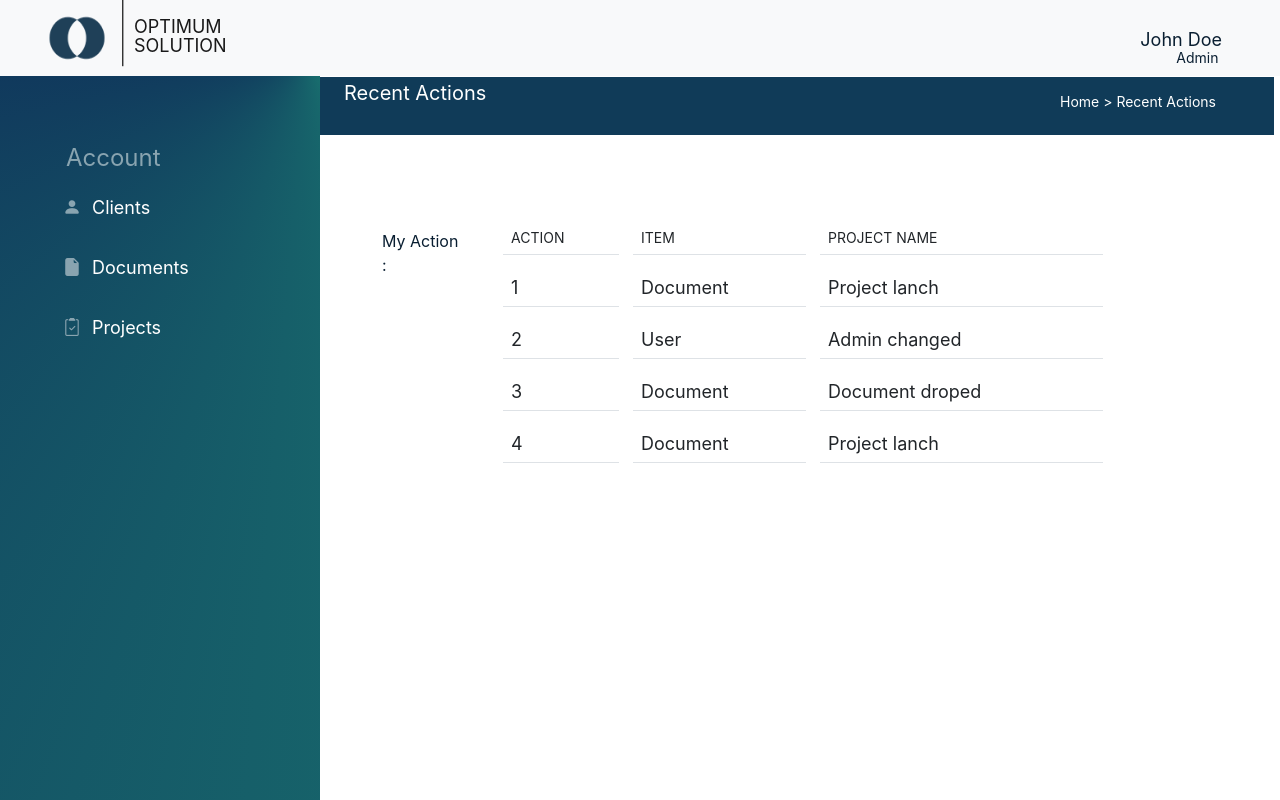
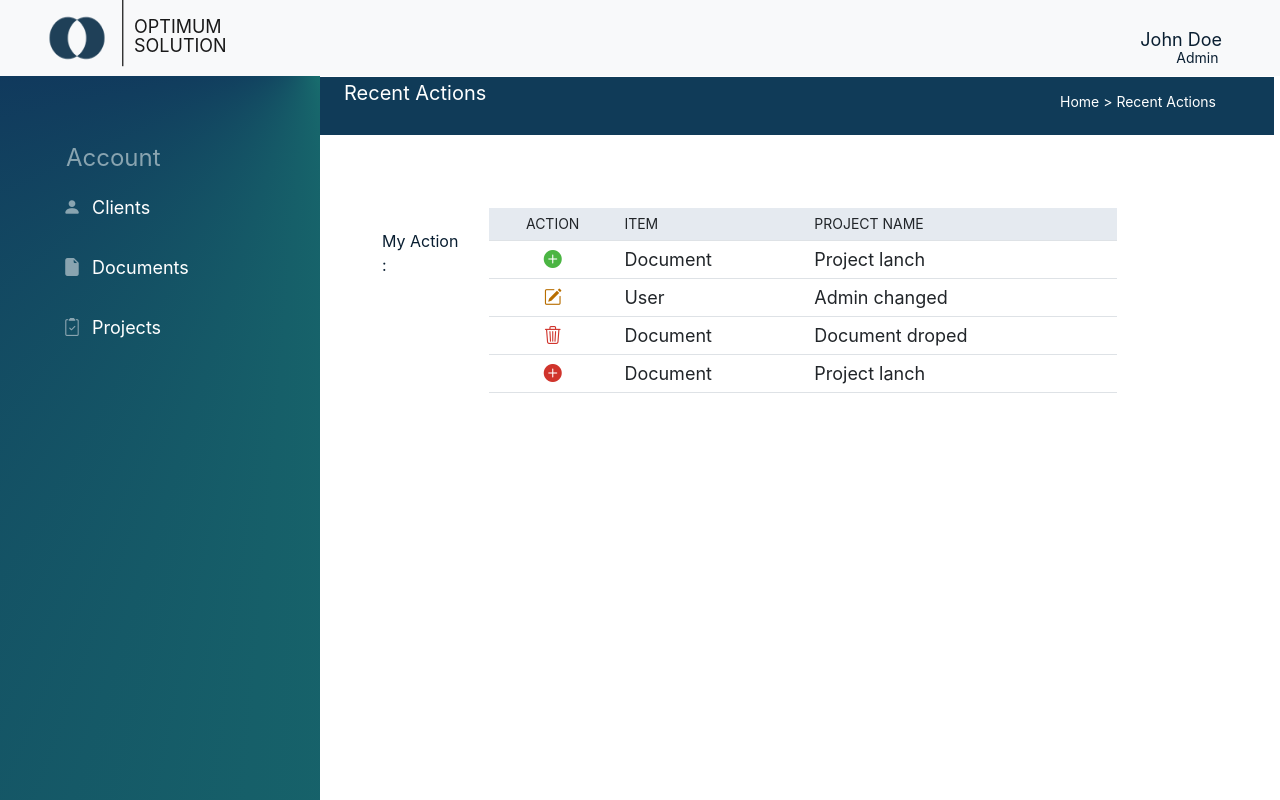
Before and after one commit to dev-solumada/Interface-IA, a React (Create React App) app: page /home in a window 1280 px wide. Built offline with nearby package versions, Linux system fonts and the light colour scheme.

Commit message:
component Accueil

```diff
--- a/src/components/Accueil.css
+++ b/src/components/Accueil.css
@@ -10,6 +10,7 @@
 .thead-color{
     font-size: 14px;
     line-height: 16px;
+    background: rgba(7, 54, 108, 0.1);
 }
 
 .my-action{
@@ -30,3 +31,19 @@
     font-size: 18px;
     line-height: 21px;
 }
+
+
+.bi-docmt{
+    color: #4BB543;
+}
+
+.bi-usr{
+    color: #B86E00;
+}
+
+.bi-drop-dc{
+    color: #D0342C;
+}
+.bi-cpl{
+    text-align: center;
+}
--- a/src/components/Accueil.js
+++ b/src/components/Accueil.js
@@ -21,30 +21,30 @@ const Accueil = () => {
             <div className="col-md-2">
               <div className=" my-action">My Action :</div></div>
             <div className="col-md-8">
-              <table class="table table-my-action">
+              <table class="table ">
                 <tbody>
                   <tr className="thead-color">
-                    <td >ACTION</td>
+                    <td className="bi-cpl">ACTION</td>
                     <td >ITEM</td>
                     <td>PROJECT NAME</td>
                   </tr>
                   <tr className="tr-body">
-                    <td>1</td>
+                    <td className="bi-cpl"><i class="bi bi-plus-circle-fill bi-docmt "></i></td>
                     <td>Document</td>
                     <td>Project lanch</td>
                   </tr>
                   <tr className="tr-body">
-                    <td>2</td>
+                    <td className="bi-cpl"><i class="bi bi-pencil-square bi-usr bi-cpl"></i></td>
                     <td>User</td>
                     <td>Admin changed</td>
                   </tr>
                   <tr className="tr-body">
-                    <td>3</td>
+                    <td className="bi-cpl"><i class="bi bi-trash3 bi-drop-dc "></i></td>
                     <td >Document</td>
                     <td >Document droped</td>
                   </tr>
                   <tr className="tr-body">
-                    <td>4</td>
+                    <td className="bi-cpl"><i class="bi bi-plus-circle-fill bi-drop-dc"></i></td>
                     <td >Document</td>
                     <td>Project lanch</td>
                   </tr>
```
